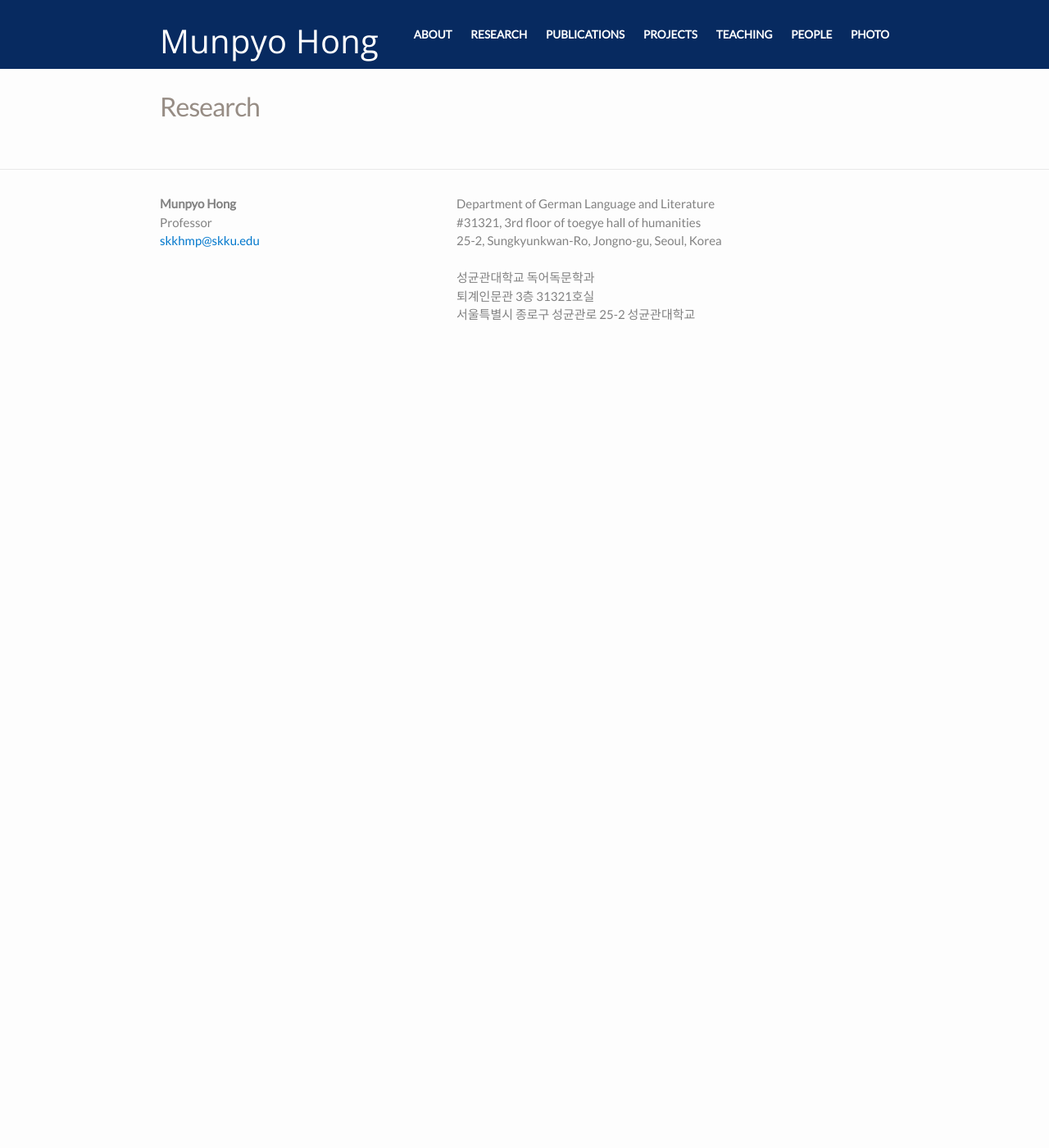
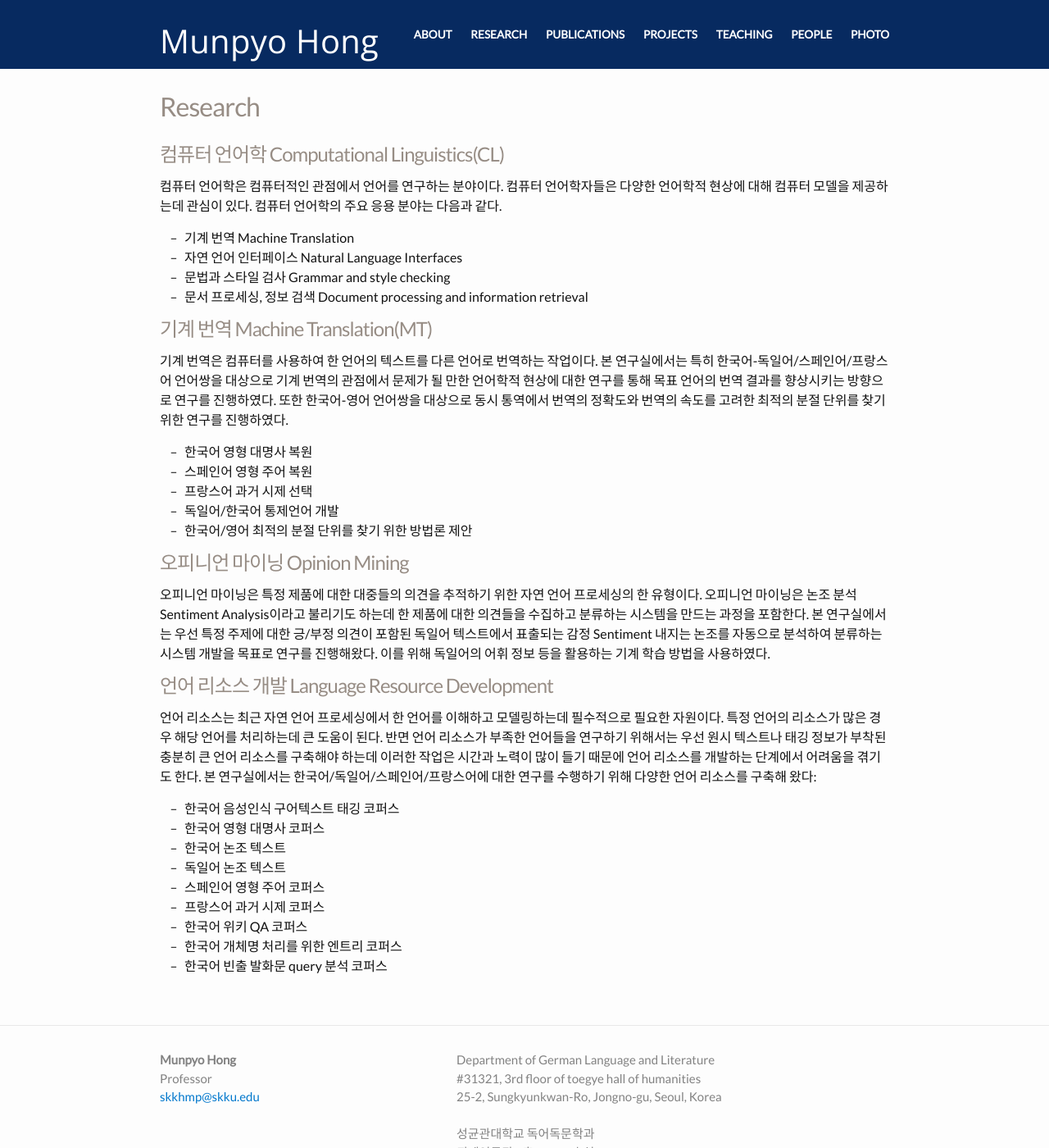
Before and after one commit to skkhmp/skkhmp.github.io, a Jekyll site: the page built from research.md, in a window 1280 px wide and 1400 px high. Shown: the whole window at 82% size. Built offline with Jekyll 4.4.1, drawn with Linux system fonts in a browser that asks for light colours; some web fonts are replaced.

Commit message:
Update research.md

```diff
--- a/research.md
+++ b/research.md
@@ -3,3 +3,33 @@ layout: page
 title: Research
 permalink: /research/
 ---
+
+# 컴퓨터 언어학 Computational Linguistics(CL)
+컴퓨터 언어학은 컴퓨터적인 관점에서 언어를 연구하는 분야이다. 컴퓨터 언어학자들은 다양한 언어학적 현상에 대해 컴퓨터 모델을 제공하는데 관심이 있다. 컴퓨터 언어학의 주요 응용 분야는 다음과 같다.
+* 기계 번역 Machine Translation
+* 자연 언어 인터페이스 Natural Language Interfaces
+* 문법과 스타일 검사 Grammar and style checking
+* 문서 프로세싱, 정보 검색 Document processing and information retrieval
+
+# 기계 번역 Machine Translation(MT)
+기계 번역은 컴퓨터를 사용하여 한 언어의 텍스트를 다른 언어로 번역하는 작업이다. 본 연구실에서는 특히 한국어-독일어/스페인어/프랑스어 언어쌍을 대상으로 기계 번역의 관점에서 문제가 될 만한 언어학적 현상에 대한 연구를 통해 목표 언어의 번역 결과를 향상시키는 방향으로 연구를 진행하였다. 또한 한국어-영어 언어쌍을 대상으로 동시 통역에서 번역의 정확도와 번역의 속도를 고려한 최적의 분절 단위를 찾기 위한 연구를 진행하였다.
+* 한국어 영형 대명사 복원
+* 스페인어 영형 주어 복원
+* 프랑스어 과거 시제 선택
+* 독일어/한국어 통제언어 개발
+* 한국어/영어 최적의 분절 단위를 찾기 위한 방법론 제안
+
+# 오피니언 마이닝 Opinion Mining
+오피니언 마이닝은 특정 제품에 대한 대중들의 의견을 추적하기 위한 자연 언어 프로세싱의 한 유형이다. 오피니언 마이닝은 논조 분석 Sentiment Analysis이라고 불리기도 하는데 한 제품에 대한 의견들을 수집하고 분류하는 시스템을 만드는 과정을 포함한다. 본 연구실에서는 우선 특정 주제에 대한 긍/부정 의견이 포함된 독일어 텍스트에서 표출되는 감정 Sentiment 내지는 논조를 자동으로 분석하여 분류하는 시스템 개발을 목표로 연구를 진행해왔다. 이를 위해 독일어의 어휘 정보 등을 활용하는 기계 학습 방법을 사용하였다.
+
+# 언어 리소스 개발 Language Resource Development
+ 언어 리소스는 최근 자연 언어 프로세싱에서 한 언어를 이해하고 모델링하는데 필수적으로 필요한 자원이다. 특정 언어의 리소스가 많은 경우 해당 언어를 처리하는데 큰 도움이 된다. 반면 언어 리소스가 부족한 언어들을 연구하기 위해서는 우선 원시 텍스트나 태깅 정보가 부착된 충분히 큰 언어 리소스를 구축해야 하는데 이러한 작업은 시간과 노력이 많이 들기 때문에 언어 리소스를 개발하는 단계에서 어려움을 겪기도 한다. 본 연구실에서는 한국어/독일어/스페인어/프랑스어에 대한 연구를 수행하기 위해 다양한 언어 리소스를 구축해 왔다:
+* 한국어 음성인식 구어텍스트 태깅 코퍼스
+* 한국어 영형 대명사 코퍼스
+* 한국어 논조 텍스트
+* 독일어 논조 텍스트
+* 스페인어 영형 주어 코퍼스
+* 프랑스어 과거 시제 코퍼스
+* 한국어 위키 QA 코퍼스
+* 한국어 개체명 처리를 위한 엔트리 코퍼스
+* 한국어 빈출 발화문 query 분석 코퍼스
```
